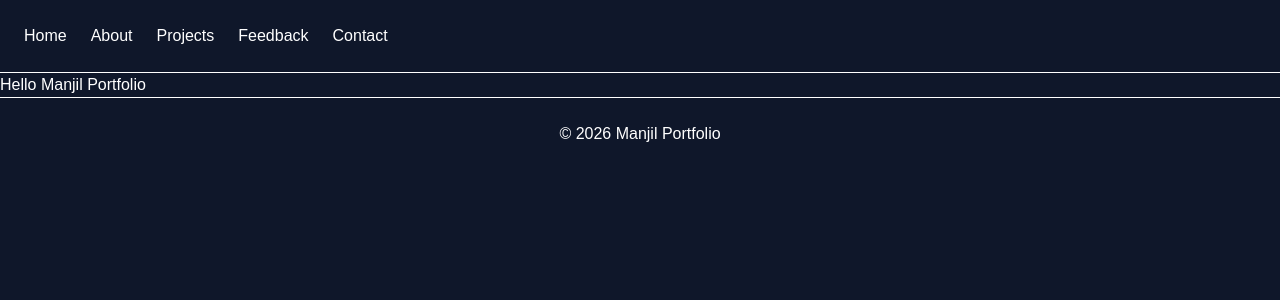
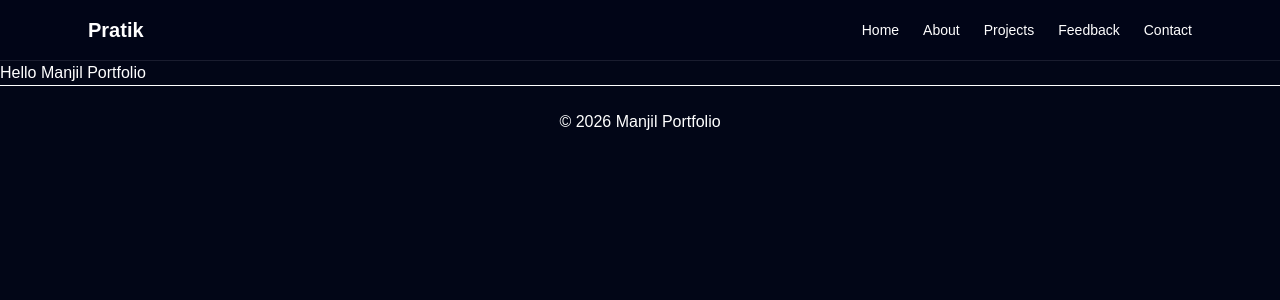
Before and after one commit to ManjilRijal63/Manjil-Portfolio, a Next.js app: page / in a window 1280 px wide. Shown: the top 300 px of the page. Built offline with nearby package versions, Linux system fonts and the light colour scheme.

Commit message:
Navbar modified

```diff
--- a/src/app/globals.css
+++ b/src/app/globals.css
@@ -1,7 +1,15 @@
 @import "tailwindcss";
 
+* {
+  box-sizing: border-box;
+}
+
+html {
+  scroll-behavior: smooth;
+}
+
 body {
-  background-color: #0f172a;
+  background-color: #020617;
   color: white;
   font-family: Arial, Helvetica, sans-serif;
 }
--- a/src/components/navbar.tsx
+++ b/src/components/navbar.tsx
@@ -1,15 +1,23 @@
-// "use client";
 import Link from "next/link";
+
 export default function Navbar() {
   return (
-    <nav className="flex gap-6 p-6 border-b">
-      <Link href="/">Home</Link>
-      <Link href="/about">About</Link>
-      <Link href="/projects">Projects</Link>
-      <Link href="/feedback">Feedback</Link>
-      <Link href="/contact">Contact</Link>
+    <nav className="sticky top-0 z-50 border-b border-white/10 bg-slate-950/80 backdrop-blur">
+      <div className="mx-auto flex max-w-6xl items-center justify-between px-6 py-4">
+
+        <h1 className="text-xl font-bold">
+          Pratik
+        </h1>
+
+        <div className="flex gap-6 text-sm">
+          <Link href="/">Home</Link>
+          <Link href="/about">About</Link>
+          <Link href="/projects">Projects</Link>
+          <Link href="/feedback">Feedback</Link>
+          <Link href="/contact">Contact</Link>
+        </div>
+
+      </div>
     </nav>
   );
 }
-
-// export default Navbar;
```
